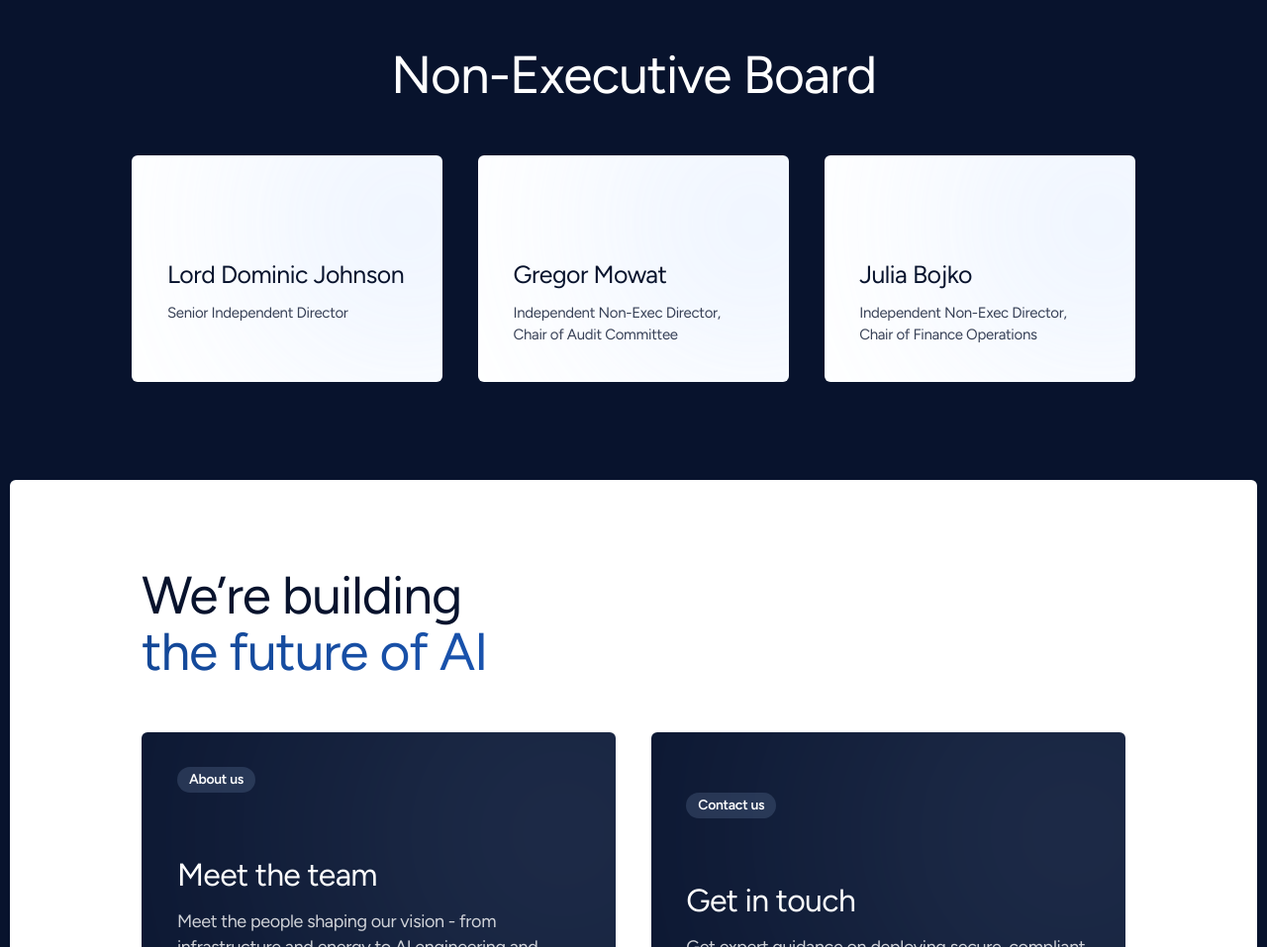
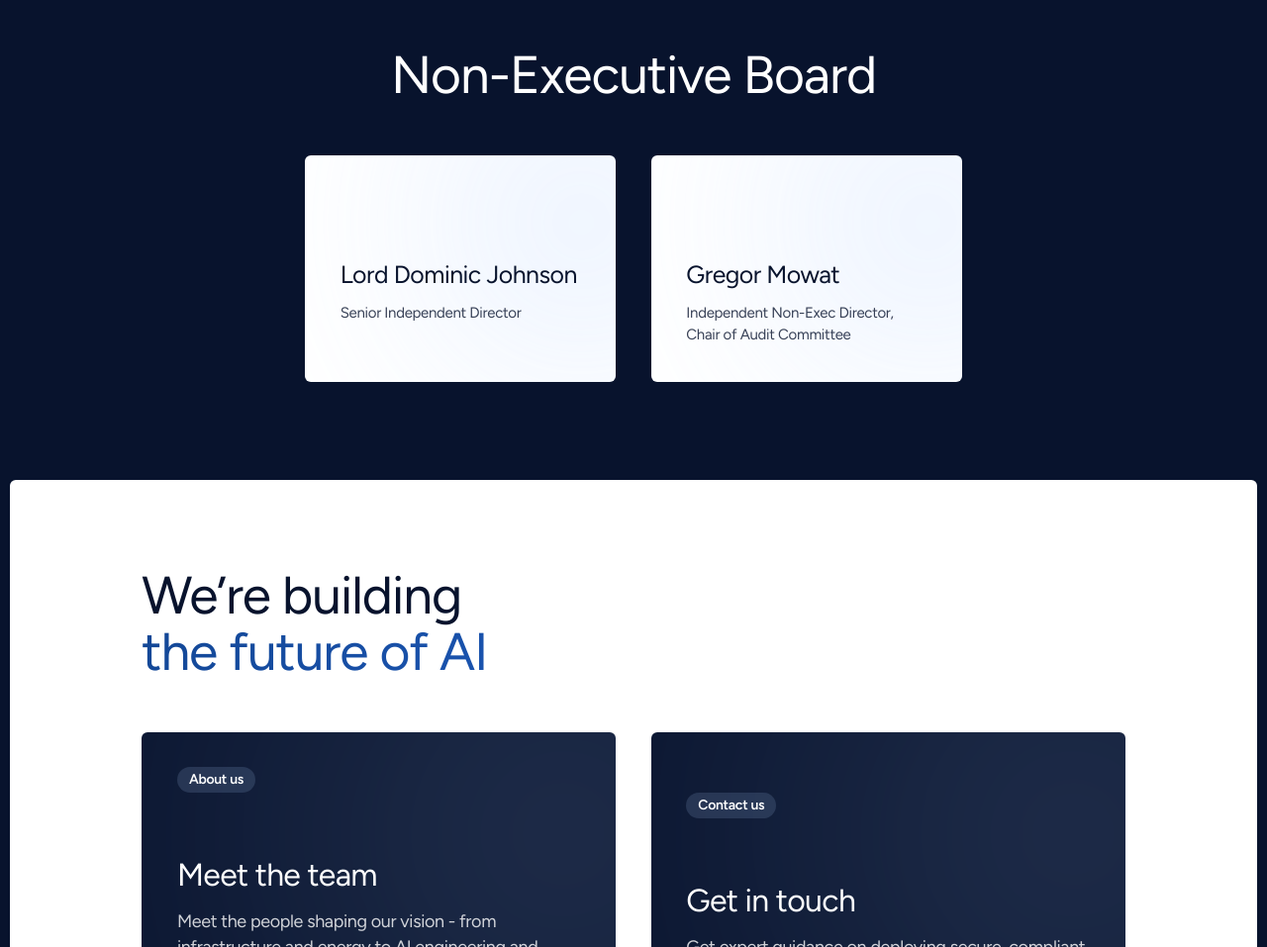
Before and after one commit to aipathfinder-website/ai-pathfinder-website, a plain HTML site: page company.html in a window 1280 px wide. Shown: the part 3368-4325 px from the top of the page at 99% size. Drawn offline with Linux system fonts and the light colour scheme; animation ran at ten frames a second.

Commit message:
deploy: 2949b8e8c01fdbf65252dc7308f31fede9f1d09c

```diff
--- a/company.html
+++ b/company.html
@@ -250,6 +250,7 @@
                 <div class="col-2 col-lg-1 col-md-0"></div>
 
                 <ul class="row no-gutter equal-gap col-12">
+                    <div class="col-2 col-xlg-0"></div>
                     <li class="card card--padded card--light card--person card--person--tall col-4 col-xlg-6 col-sm-12">
                         <div class="card__inner">
                             <!-- <img src="./assets/img/people/" loading="lazy" alt="Lord Dominic Johnson" class="card__img"> -->
@@ -262,13 +263,6 @@
                             <!-- <img src="./assets/img/people/" loading="lazy" alt="Gregor Mowat" class="card__img"> -->
                             <h4>Gregor Mowat</h4>
                             <small>Independent Non-Exec Director, Chair of Audit Committee</small>
-                        </div>
-                    </li>
-                    <li class="card card--padded card--light card--person card--person--tall col-4 col-xlg-6 col-sm-12">
-                        <div class="card__inner">
-                            <!-- <img src="./assets/img/people/" loading="lazy" alt="Julia Bojko" class="card__img"> -->
-                            <h4>Julia Bojko</h4>
-                            <small>Independent Non-Exec Director, Chair of Finance Operations</small>
                         </div>
                     </li>
                 </ul>
```
Also changed, not shown: 2 other files.
